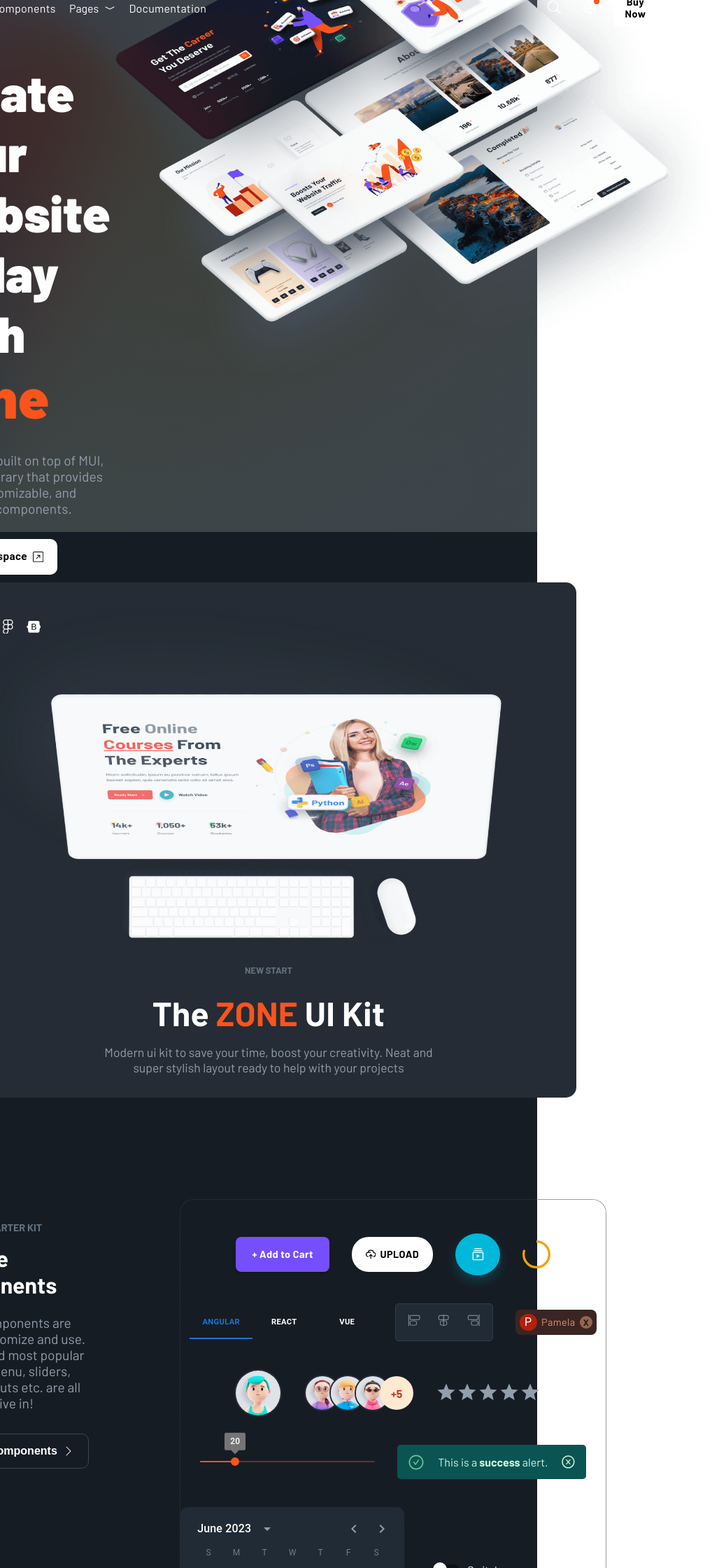
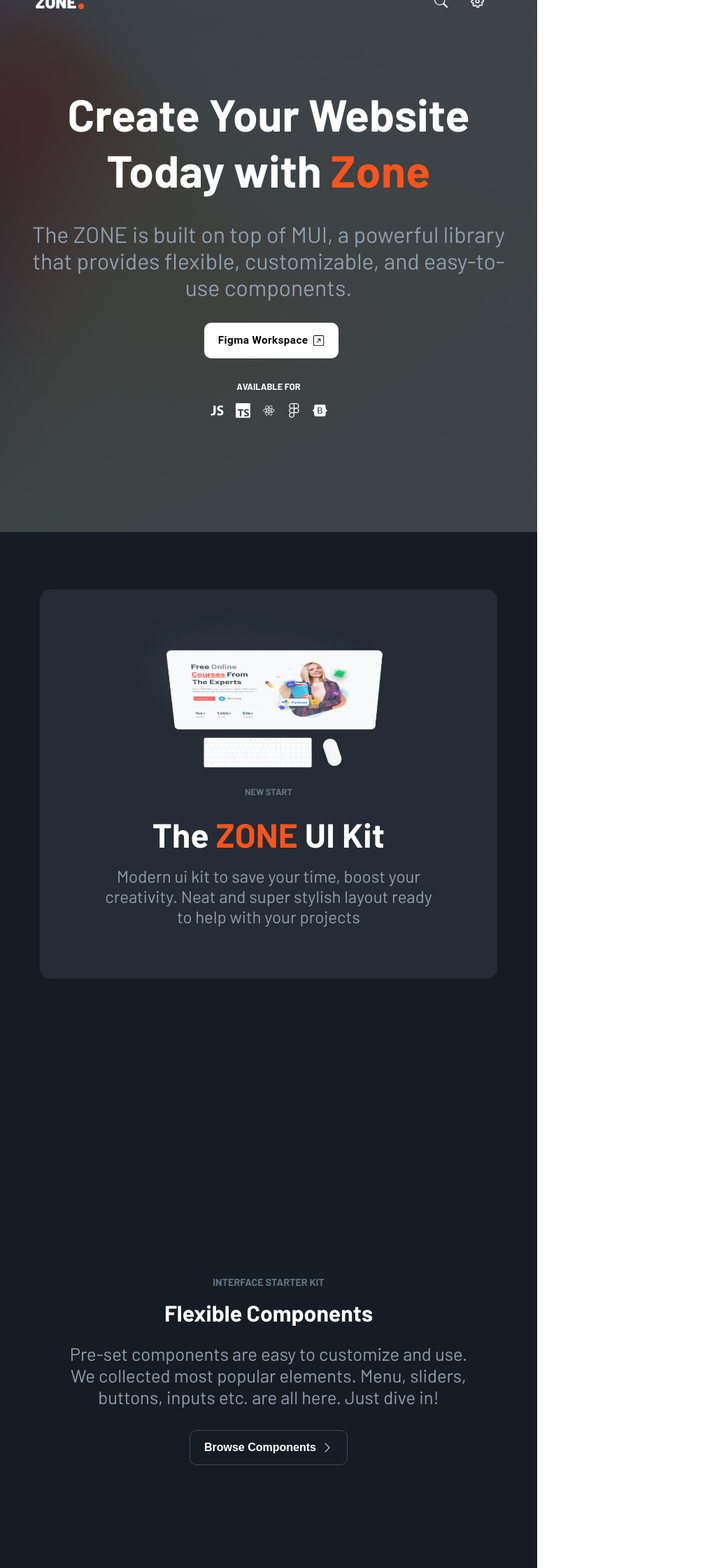
Before and after one commit to davidstanciu11/ZoneWeb_project, a React (Vite) app: page / in a window 768 px wide. Shown: the part 40-2280 px from the top of the page at 70% size, 1038 px wide, since content can reach past the window. Built offline with nearby package versions, Linux system fonts and the light colour scheme.

Commit message:
fully responsive

```diff
--- a/src/components/Features.style.css
+++ b/src/components/Features.style.css
@@ -58,3 +58,25 @@
     font-size: 1.6rem !important;
   }
 }
+
+@media (min-width: 768px) and (max-width: 1024px) {
+  .features_flex {
+    flex-direction: column;
+    gap: 5rem;
+  }
+  .features_options {
+    grid-template-columns: repeat(3, 1fr);
+    column-gap: 5px;
+  }
+
+  .features_desc {
+    display: flex;
+    flex-direction: column;
+    align-items: center;
+    margin: 0 2rem 0 2rem;
+  }
+
+  .features_title  {
+    font-size: 1.6rem !important;
+  }
+}
--- a/src/components/Header.style.css
+++ b/src/components/Header.style.css
@@ -347,3 +347,17 @@
   }
 
 }
+
+@media (min-width: 768px) and (max-width: 1024px) {
+  .navbtn_buy {
+    display: none;
+  }
+
+  .navbar {
+    gap: 30rem;
+  }
+
+  .links_list {
+    display: none;
+  }
+}
--- a/src/components/Hero.style.css
+++ b/src/components/Hero.style.css
@@ -60,7 +60,6 @@
   color: #fff;
 }
 
-
 @media screen and (max-width: 480px) {
   .hero_png {
     display: none;
@@ -91,7 +90,7 @@
     margin-top: 6rem;
   }
 
-  .toggle_btns  {
+  .toggle_btns {
     margin-left: 0;
   }
   .hero_title_par {
@@ -107,7 +106,7 @@
   .css-1rlr8yu-MuiButtonBase-root-MuiButton-root {
     margin-left: 2rem !important;
   }
-  .css-1lpljoe-MuiCircularProgress-root{
+  .css-1lpljoe-MuiCircularProgress-root {
     margin-left: 3rem !important;
   }
 
@@ -118,5 +117,63 @@
   .css-112nre2 {
     margin-left: 25% !important;
   }
+}
 
+@media (min-width: 768px) and (max-width: 1024px) {
+  .hero_png {
+    display: none;
+  }
+
+  .hero_title {
+    font-size: 4rem;
+    font-weight: 700;
+    line-height: 1.25;
+    margin: 0 2rem 0 2rem;
+  }
+
+  .hero_title_logo {
+    font-size: 4rem;
+  }
+  .hero_flex {
+    align-items: center;
+  }
+  .hero_details {
+    margin-left: 0;
+    margin-top: 0;
+    text-align: center;
+  }
+  .css-xfwsqs-MuiButtonBase-root-MuiButton-root {
+    margin-left: 23.5% !important;
+  }
+  .information_subtitle {
+    margin-top: 6rem;
+  }
+
+  .toggle_btns {
+    margin-left: 0;
+  }
+  .hero_title_par {
+    font-size: 2rem;
+    max-width: 3000px;
+    font-weight: 400;
+    margin-left: 2rem;
+    margin-right: 2rem;
+  }
+  .logo_icons {
+    justify-content: center;
+  }
+  .css-1rlr8yu-MuiButtonBase-root-MuiButton-root {
+    margin-left: 2rem !important;
+  }
+  .css-1lpljoe-MuiCircularProgress-root {
+    margin-left: 3rem !important;
+  }
+
+  .information_section {
+    padding-bottom: 50rem;
+  }
+
+  .css-xfwsqs-MuiButtonBase-root-MuiButton-root {
+    margin-left: 38% !important;
+  }
 }
--- a/src/components/Information.style.css
+++ b/src/components/Information.style.css
@@ -410,7 +410,7 @@
 }
 
 .css-ttwr4n {
-  color: #fff !important;
+  background-color: #fff !important;
 }
 
 /* Mobile Responsive */
@@ -467,3 +467,58 @@
     flex-direction: column;
   }
 }
+
+@media (min-width: 768px) and (max-width: 1024px) {
+  .css-1l987pb {
+    margin-left: 2rem !important;
+  }
+  .css-1ylsrmj {
+    margin-left: 3rem !important;
+  }
+  .information_flex {
+    flex-direction: column;
+    align-items: center;
+  }
+  .information_desc {
+    display: flex;
+    flex-direction: column;
+    align-items: center;
+    margin-top: 35rem
+  }
+  .toggle_btns {
+    margin-left: 0;
+  }
+
+  .infomation_par {
+    font-size: 1.6rem;
+    text-align: center;
+    max-width: 600px;
+  }
+  .information_container_functionalities {
+    width: 80vw;
+    border: none;
+  }
+  .info_buttons {
+    display: grid;
+    grid-template-columns: repeat(4, 1fr);
+  }
+
+  .info_buttons:nth-child(5) {
+    display: flex;
+    flex-direction: row;
+  }
+
+  .info_buttons:nth-child(4) {
+    display: flex;
+    flex-direction: row;
+  }
+
+  .info_buttons:nth-child(3) {
+    display: flex;
+    flex-direction: row;
+  }
+  .info_buttons:nth-child(2) {
+    display: flex;
+    flex-direction: row;
+  }
+}
--- a/src/components/Kit.style.css
+++ b/src/components/Kit.style.css
@@ -74,3 +74,24 @@
         font-size: 1rem;
     }
 }
+
+@media (min-width: 768px) and (max-width: 1024px) {
+    .container_kit {
+        width: 80vw;
+        padding: 10px 20px;
+        margin-top: -5rem;
+    }
+
+    .kit_img {
+        width: 24rem;
+        margin-right: 2rem;
+    }
+    .kit_title {
+        font-size: 3rem;
+    }
+
+    .kit_desc {
+        padding-bottom: 2rem;
+        font-size: 1.5rem;
+    }
+}
--- a/src/components/Plans.style.css
+++ b/src/components/Plans.style.css
@@ -148,3 +148,35 @@
     margin-bottom: 2rem;
   }
 }
+
+@media (min-width: 768px) and (max-width: 1024px) {
+  .plans_container {
+    flex-direction: column;
+    justify-content: center;
+    align-items: center;
+  }
+  .plans_title {
+    font-size: 1.5rem;
+  }
+
+  .plan_card:nth-child(3) {
+    margin-top: -5rem;
+    margin-bottom: 2rem;
+  }
+  .plan_card {
+    width: 80vw;
+  }
+
+  .css-1p8jt2b-MuiButtonBase-root-MuiButton-root {
+    margin-left: 25% !important;
+  }
+
+  .css-131jbt2-MuiButtonBase-root-MuiButton-root {
+    margin-left: 25% !important;
+  }
+
+  .css-1v3wjm3-MuiButtonBase-root-MuiButton-root {
+    margin-left: 25% !important;
+
+  }
+}
--- a/src/components/Questions.style.css
+++ b/src/components/Questions.style.css
@@ -80,3 +80,41 @@
         margin: 2rem 3rem 0 3rem !important;
     }
 }
+
+@media (min-width: 768px) and (max-width: 1024px) {
+    .section_questions {
+        padding-bottom: 5rem;
+    }
+
+    .faq_title {
+        font-size: 1.5rem;
+    }
+    .faq {
+        margin: 0 2rem 0 2rem;
+    }
+
+    .faq_question {
+        font-size: 0.9rem !important;
+    }
+    .faq_question::after {
+        width: 23px !important;
+        height: 23px !important;
+        top: -3px !important;
+    }
+    .contact {
+        min-width: 600px;
+        height: 290px;
+        margin: 3rem 2rem 0 2rem;
+    }
+    .contact_title {
+        font-size: 1.4rem;
+    }
+
+    .contact_sub {
+        font-size: 1rem;
+        text-align: center;
+    }
+    .button_contact  {
+        margin: 2rem 3rem 0 3rem !important;
+    }
+}
--- a/src/pages/Components.style.css
+++ b/src/pages/Components.style.css
@@ -245,3 +245,26 @@
     margin-right: 5rem;
   }
 }
+
+@media (min-width: 768px) and (max-width: 1024px) {
+  .components_page {
+    overflow: hidden;
+  }
+  .component_container {
+    margin: 0 1rem 0 1rem;
+  }
+  .container_extensions {
+    grid-template-columns: repeat(2, 1fr);
+    margin: 1rem 2rem 0 2rem;
+  }
+  .footer_pages {
+    display: none;
+  }
+  .components_footer {
+    margin: 5rem 1rem 0 1rem;
+  }
+  .trademark {
+    margin-left: 4rem;
+    margin-right: 5rem;
+  }
+}
```
